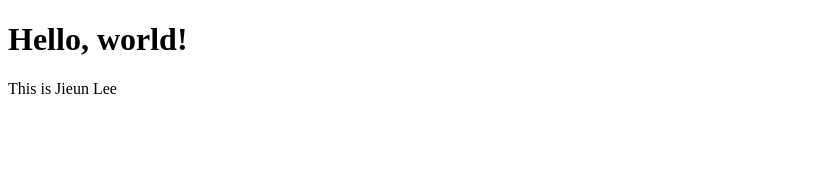
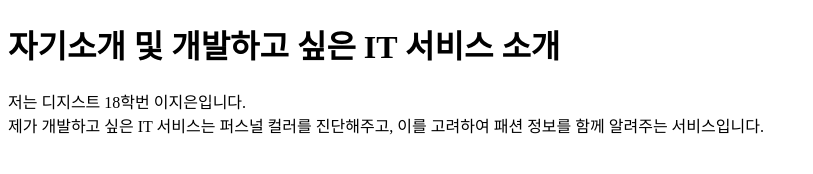
Before and after one commit to EUN0517/EUN0517.github.io, a plain HTML site: page index.html in a window 1280 px wide. Shown: the whole page, without its empty margins (0-813 px from the left). Drawn offline with Linux system fonts and the light colour scheme.

Commit message:
this is final

```diff
--- a/index.html
+++ b/index.html
@@ -1,5 +1,5 @@
 <!DOCTYPE html>
 <html>
-    <h1> Hello, world! </h1>
-    <p> This is Jieun Lee</p>
+    <h1> 자기소개 및 개발하고 싶은 IT 서비스 소개 </h1>
+    <p> 저는 디지스트 18학번 이지은입니다. <br>제가 개발하고 싶은 IT 서비스는 퍼스널 컬러를 진단해주고, 이를 고려하여 패션 정보를 함께 알려주는 서비스입니다.</p>
     </html>
```
